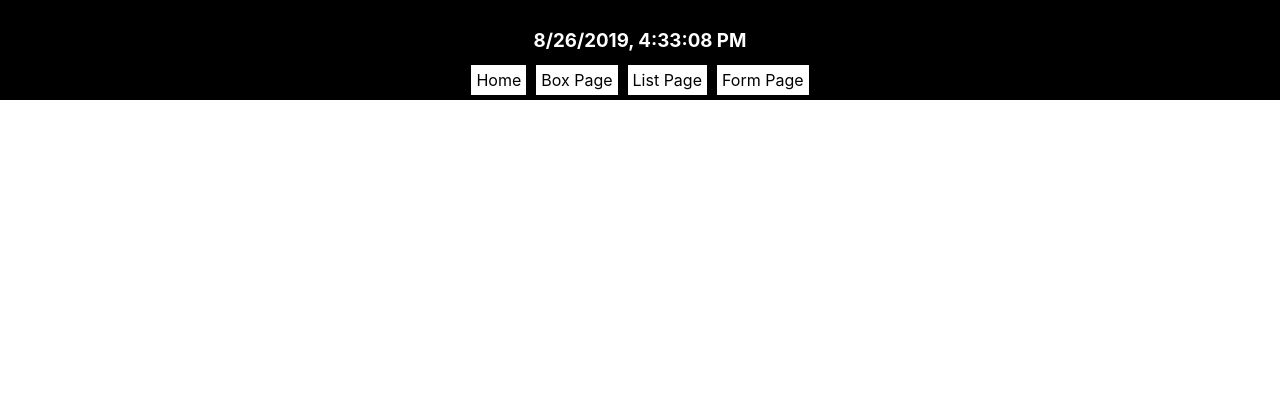
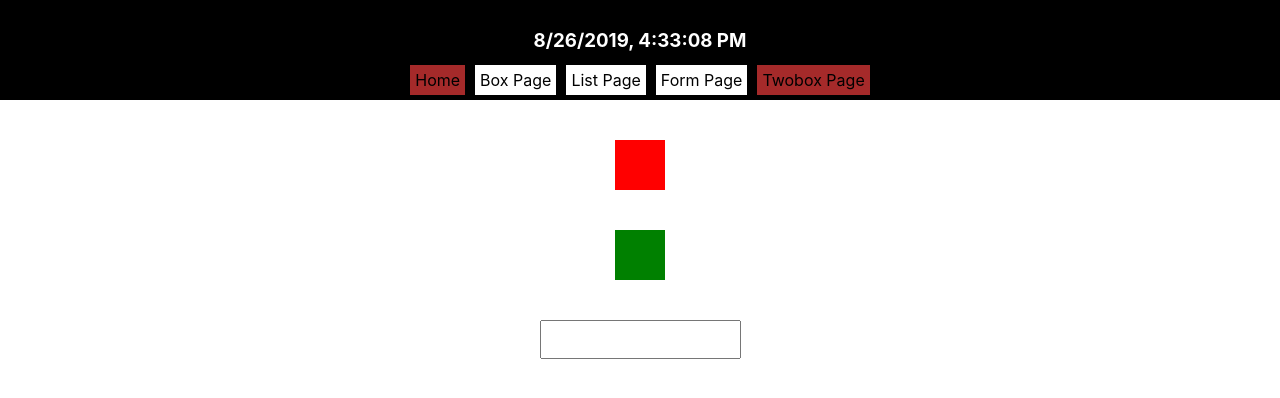
Before and after one commit to cleave3/React-test-work, a React (Create React App) app: page /twobox in a window 1280 px wide. Shown: the top 398 px of the page. Built offline with nearby package versions, Linux system fonts and the light colour scheme.

Commit message:
Add two box page

```diff
--- a/src/App.js
+++ b/src/App.js
@@ -6,6 +6,7 @@ import Home from "./components/layout/Home";
 import BoxPage from "./components/layout/BoxPage";
 import ListPage from "./components/layout/ListPage";
 import FormPage from "./components/layout/FormPage";
+import TwoBox from "./components/layout/TwoBox";
 
 class App extends Component {
   state = {
@@ -28,6 +29,7 @@ class App extends Component {
           <Route path="/box" component={BoxPage} />
           <Route path="/list" component={ListPage} />
           <Route path="/form" component={FormPage} />
+          <Route path="/twobox" component={TwoBox} />
         </React.Fragment>
       </BrowserRouter>
     );
--- a/src/components/layout/BoxPage.jsx
+++ b/src/components/layout/BoxPage.jsx
@@ -12,16 +12,19 @@ class BoxPage extends Component {
 
   render() {
     return (
-      <div>
+      <div className="box-page">
         <div
           style={{
             display: this.state.display,
-            width: "200px",
-            height: "200px",
-            backgroundColor: "blue"
+            width: "100px",
+            height: "100px",
+            backgroundColor: "blue",
+            margin: "40px auto"
           }}
           className="box"></div>
-        <button onClick={this.handleClick}>Click Me</button>
+        <div className="btn-container">
+          <button onClick={this.handleClick}>Click Me</button>
+        </div>
       </div>
     );
   }
--- a/src/components/layout/Navbar.jsx
+++ b/src/components/layout/Navbar.jsx
@@ -17,6 +17,9 @@ const Navbar = ({ time }) => {
       <NavLink className="navlink" to="/form">
         Form Page
       </NavLink>
+      <NavLink className="navlink" to="/twobox">
+        Twobox Page
+      </NavLink>
     </nav>
   );
 };
--- /dev/null
+++ b/src/components/layout/TwoBox.jsx
@@ -0,0 +1,45 @@
+import React, { Component } from "react";
+
+class TwoBox extends Component {
+  state = {
+    red: "block",
+    green: "block"
+  };
+  handleChange = e => {
+    if (e.target.value === "green") {
+      this.setState({ red: "none" });
+    } else if (e.target.value === "red") {
+      this.setState({ green: "none" });
+    } else {
+      this.setState({ red: "block", green: "block" });
+    }
+  };
+
+  render() {
+    return (
+      <div className="box-page">
+        <div
+          style={{
+            display: this.state.red,
+            width: "50px",
+            height: "50px",
+            backgroundColor: "red",
+            margin: "40px auto"
+          }}
+          className="box"></div>
+        <div
+          style={{
+            display: this.state.green,
+            width: "50px",
+            height: "50px",
+            backgroundColor: "green",
+            margin: "40px auto"
+          }}
+          className="box"></div>
+        <input onChange={this.handleChange} type="text" />
+      </div>
+    );
+  }
+}
+
+export default TwoBox;
--- a/src/index.css
+++ b/src/index.css
@@ -71,3 +71,24 @@ button {
 .box-page {
   cursor: pointer;
 }
+
+.active {
+  background-color: brown;
+}
+
+.box-page {
+  margin: 0 auto;
+}
+
+.btn-container {
+  display: flex;
+  justify-content: center;
+  align-items: center;
+}
+
+input {
+  display: block;
+  padding: 10px;
+  margin: 10px auto;
+  box-sizing: border-box;
+}
```
